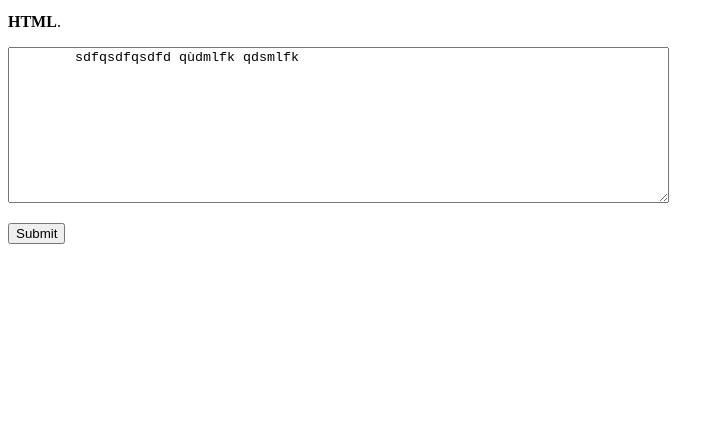
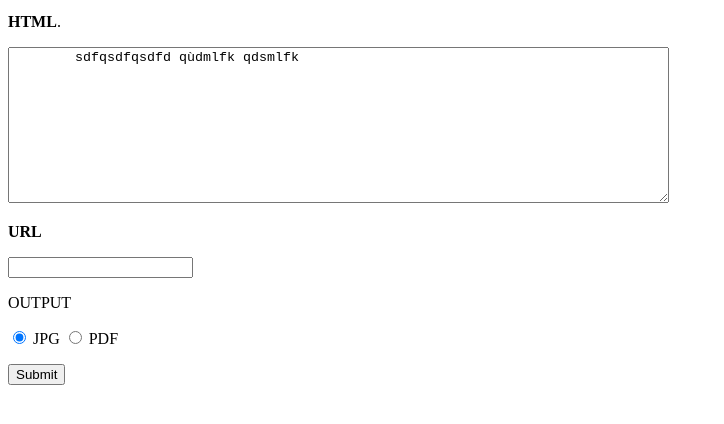
Before and after one commit to Braije/betiny-webtools, a website: page app/html2m/demo/index.html in a window 1280 px wide. Shown: the part 102-526 px from the top of the page, without its empty margins (0-724 px from the left). Drawn offline with Linux system fonts and the light colour scheme.

Commit message:
Updated pupperter

```diff
--- a/app/html2m/demo/index.html
+++ b/app/html2m/demo/index.html
@@ -31,9 +31,18 @@
         <b>HTML</b>.
     </p>
 
-    <textarea name="html" cols="80" rows="10">
+    <textarea name="html2" cols="80" rows="10">
         sdfqsdfqsdfd qùdmlfk qdsmlfk
     </textarea>
+
+  <p>
+    <b>URL</b>
+  </p>
+  <input name="url">
+
+  <p>OUTPUT</p>
+  <input type="radio" name="output_format" value="jpg" checked> JPG
+  <input type="radio" name="output_format" value="pdf"> PDF
 
     <p>
         <input type="submit">
--- a/app/html2m/html2m.js
+++ b/app/html2m/html2m.js
@@ -223,6 +223,11 @@ module.exports = $wt => {
 
     const page = await browser.newPage();
 
+    // Disable Javascript.
+    if (query.html) {
+      page.setJavaScriptEnabled(false);
+    }
+
     if (process.env.PROXY === 1) {
       await page.authenticate({
         username: process.env.PROXY_USER,
--- a/package.json
+++ b/package.json
@@ -18,14 +18,13 @@
     "helmet": "^3.21.1",
     "https": "^1.0.0",
     "jsdom": "^15.1.1",
-    "leaflet-tooltip-layout": "0.1.2",
     "localtunnel": "2.0.1",
     "localtunnel-https": "1.10.1",
     "mysql2": "^1.6.5",
     "path": "^0.12.7",
     "pbf": "^3.2.1",
     "pm2": "^4.4.0",
-    "puppeteer": "^5.4.1",
+    "puppeteer": "16.1.0",
     "request": "2.88.2",
     "uglify-es": "3.3.9",
     "xlsx": "0.16.9"
```
Also changed, not shown: 1 other file.
